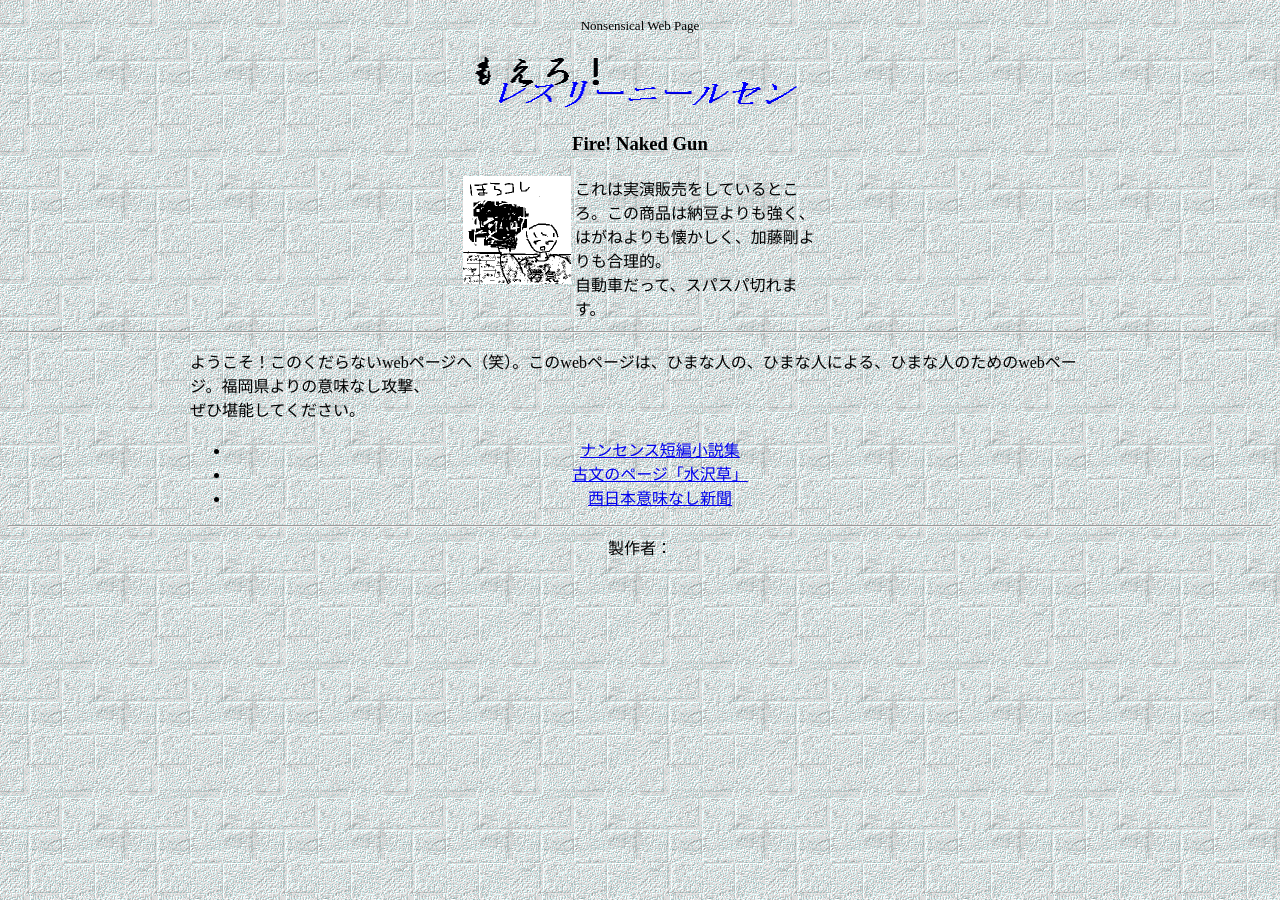
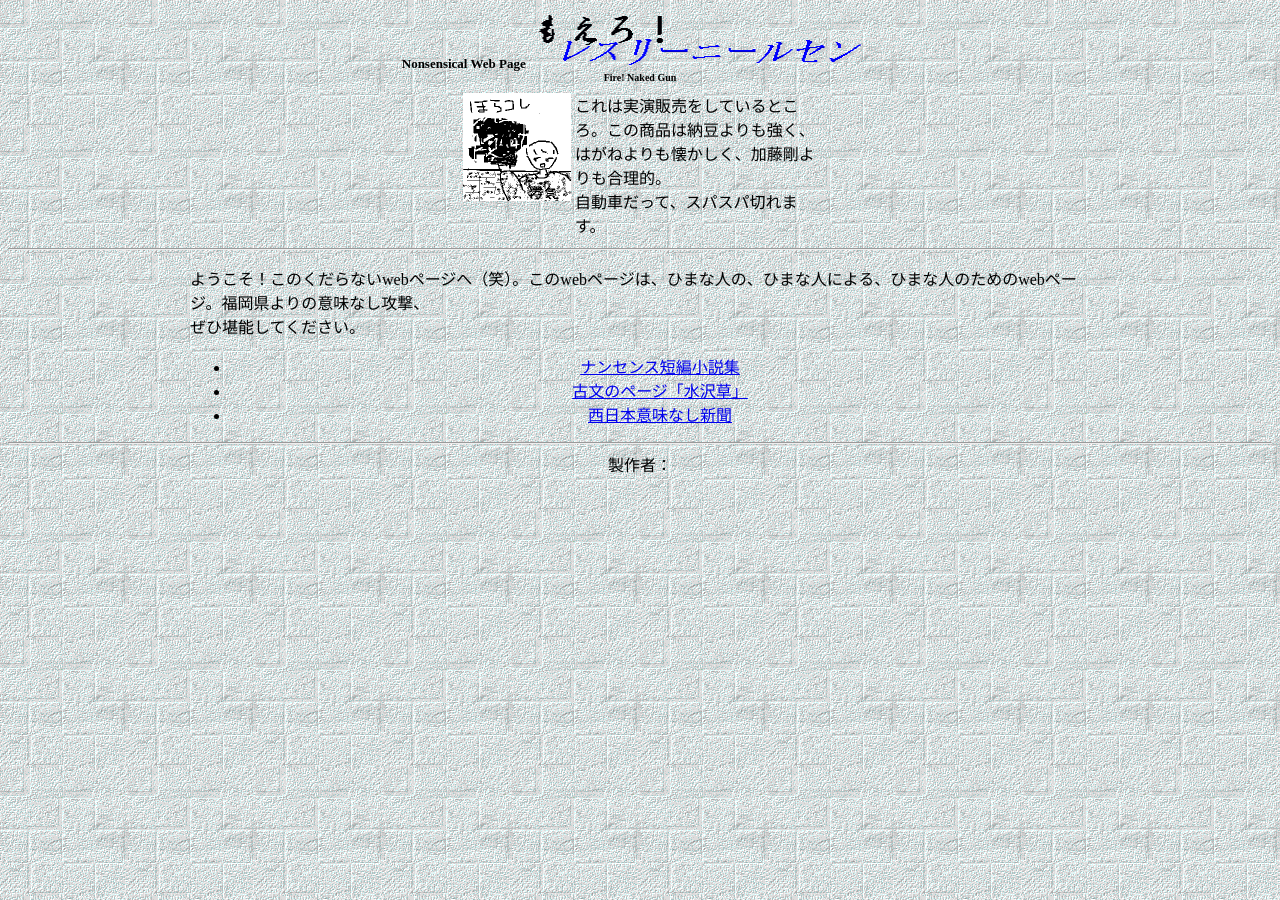
Before and after one commit to mtmt2199/mtmt2199.github.io, a Jekyll site: the page moero/moero.html, which Jekyll copies as it is, in a window 1280 px wide. Built offline with Jekyll 4.4.1, drawn with Linux system fonts in a browser that asks for light colours.

Commit message:
moero.html を更新

```diff
--- a/moero/moero.html
+++ b/moero/moero.html
@@ -8,17 +8,18 @@
 #cont-area {
   max-width:900px;
 }
+
+h1 {
+  font-size:10px;
+}
 </style>
 </HEAD>
 <BODY background="Back061.gif">
 <CENTER>
-<p align = center><img src="Back061.gif" width=1 height=1><font size=2>Nonsensical Web Page</font><img src="Back061.gif" width=1 height=1>
-</p>
-<P align=center>
+<h1 align=center><img src="Back061.gif" width=1 height=1><font size=2>Nonsensical Web Page</font><img src="Back061.gif" width=1 height=1>
 <IMG SRC="resury.gif" alt=Fight!ResuryNielsen width=350 height=60>
-</P>
-<H3 align = center>
-Fire! Naked Gun</H3>
+<br><string>Fire! Naked Gun</string>
+</h1>
 
 <table border=0 width=360>
 <tr>
```
